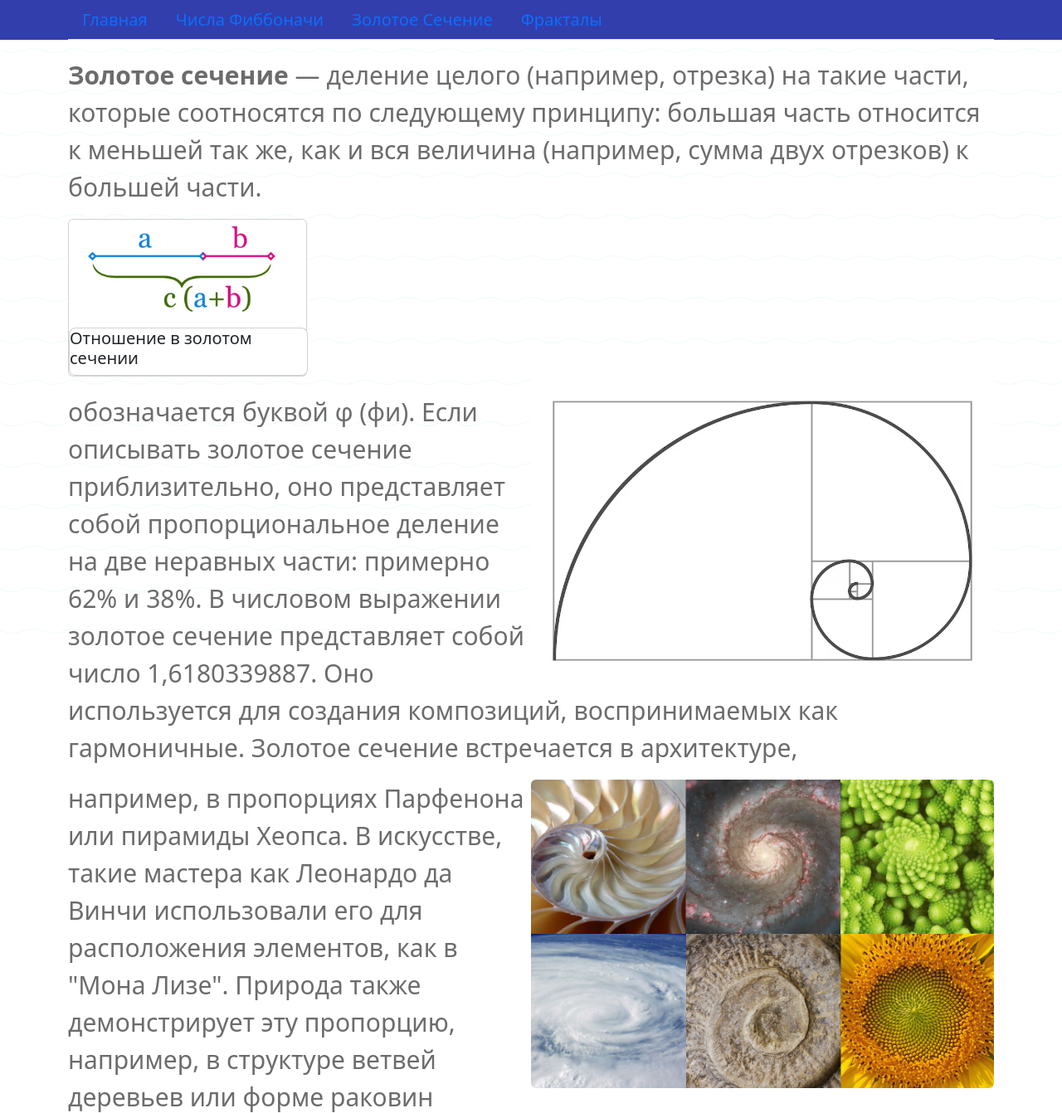
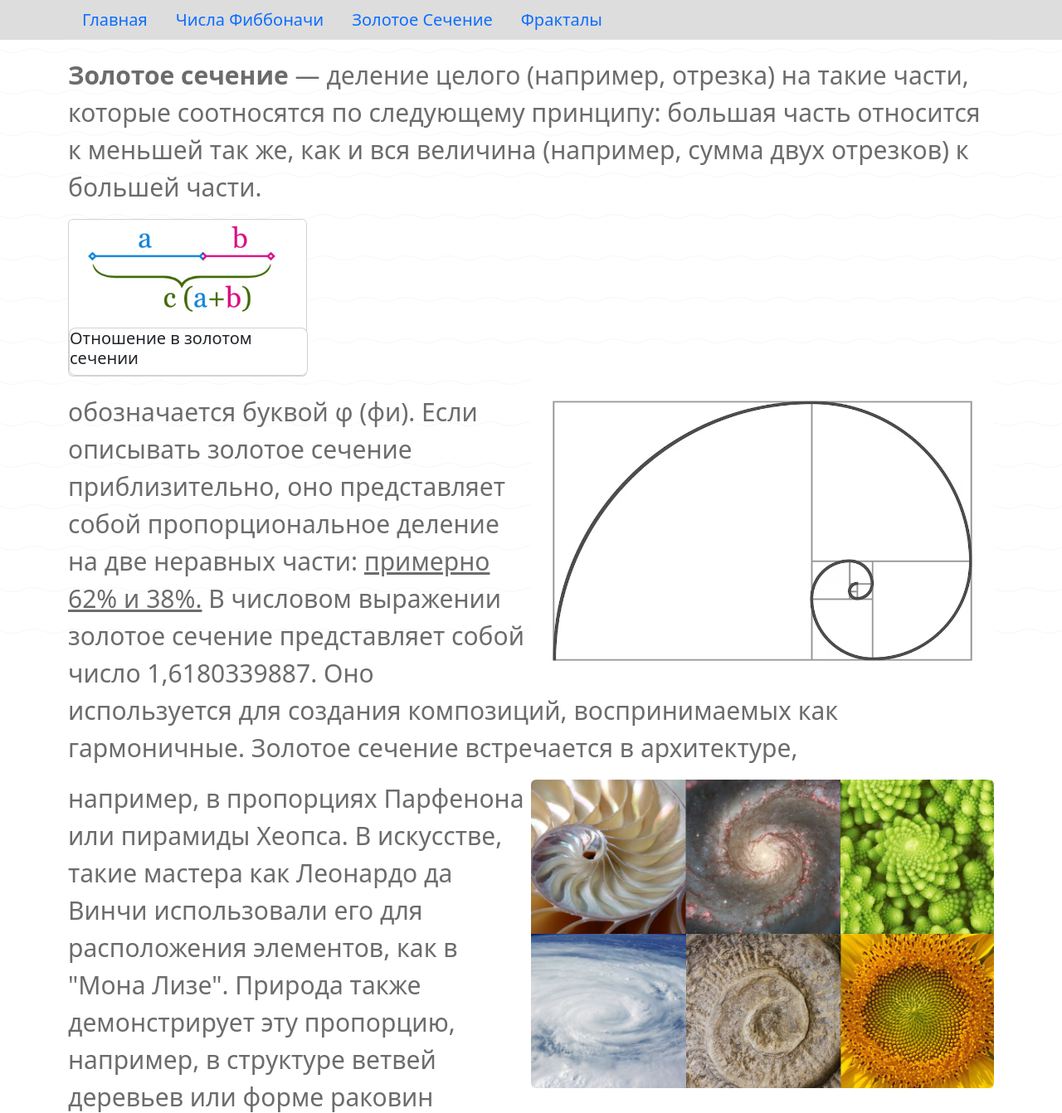
Before and after one commit to Litlery-of/Math-and-garmony, a Django app: page /golden_ratio/ in a window 1280 px wide. Shown: the top 1342 px of the page at 83% size. Run offline with Django 5.2, Linux system fonts and the light colour scheme.

Commit message:
changed the color and added underlined text

```diff
--- a/static/my_site/styles/base.css
+++ b/static/my_site/styles/base.css
@@ -2,7 +2,7 @@ header {
 
     font-size: 20px;
     color: rgb(255, 0, 0);
-    background-color: rgb(50, 62, 171);
+    background-color: rgb(221, 221, 221);
 }
 
 main {
@@ -38,7 +38,7 @@ a {
 
   /* Посещенная ссылка */
 a:visited {
-    color: #a800a8; /* Фиолетовый цвет */
+    color: #d79f06; /* Фиолетовый цвет */
 }
 
   /* При наведении курсора */
@@ -53,5 +53,5 @@ a:active {
 
   /* Для фокуса (актуально для клавиатурной навигации) */
 a:focus {
-outline: 2px solid #007bff;
+outline: 2px solid #d5e9ff;
 }
--- a/templates/my_site/Fibbonacci_numbers.html
+++ b/templates/my_site/Fibbonacci_numbers.html
@@ -23,7 +23,7 @@
 
         </div>
         <p>
-            <b>Числа Фибоначчи</b> — это последовательность, где каждое число равно сумме двух предыдущих.
+            <b>Числа Фибоначчи</b> — это последовательность, где каждое число равно <u>сумме двух предыдущих.</u>
             Начинается последовательность с 0 и 1, и выглядит следующим образом:
             0, 1, 1, 2, 3, 5, 8, 13, 21, 34 и так до бесконечности.
             Названы в честь средневекового математика Леонардо Пизанского
--- a/templates/my_site/Golden_Ratio.html
+++ b/templates/my_site/Golden_Ratio.html
@@ -62,7 +62,7 @@
     <p>
       обозначается буквой φ (фи). Если описывать золотое сечение приблизительно,
       оно представляет собой пропорциональное деление на две неравных части:
-      примерно 62% и 38%. В числовом выражении золотое сечение представляет
+      <u>примерно 62% и 38%.</u> В числовом выражении золотое сечение представляет
       собой число 1,6180339887. Оно используется для создания композиций,
       воспринимаемых как гармоничные. Золотое сечение встречается в архитектуре,
     </p>
```
